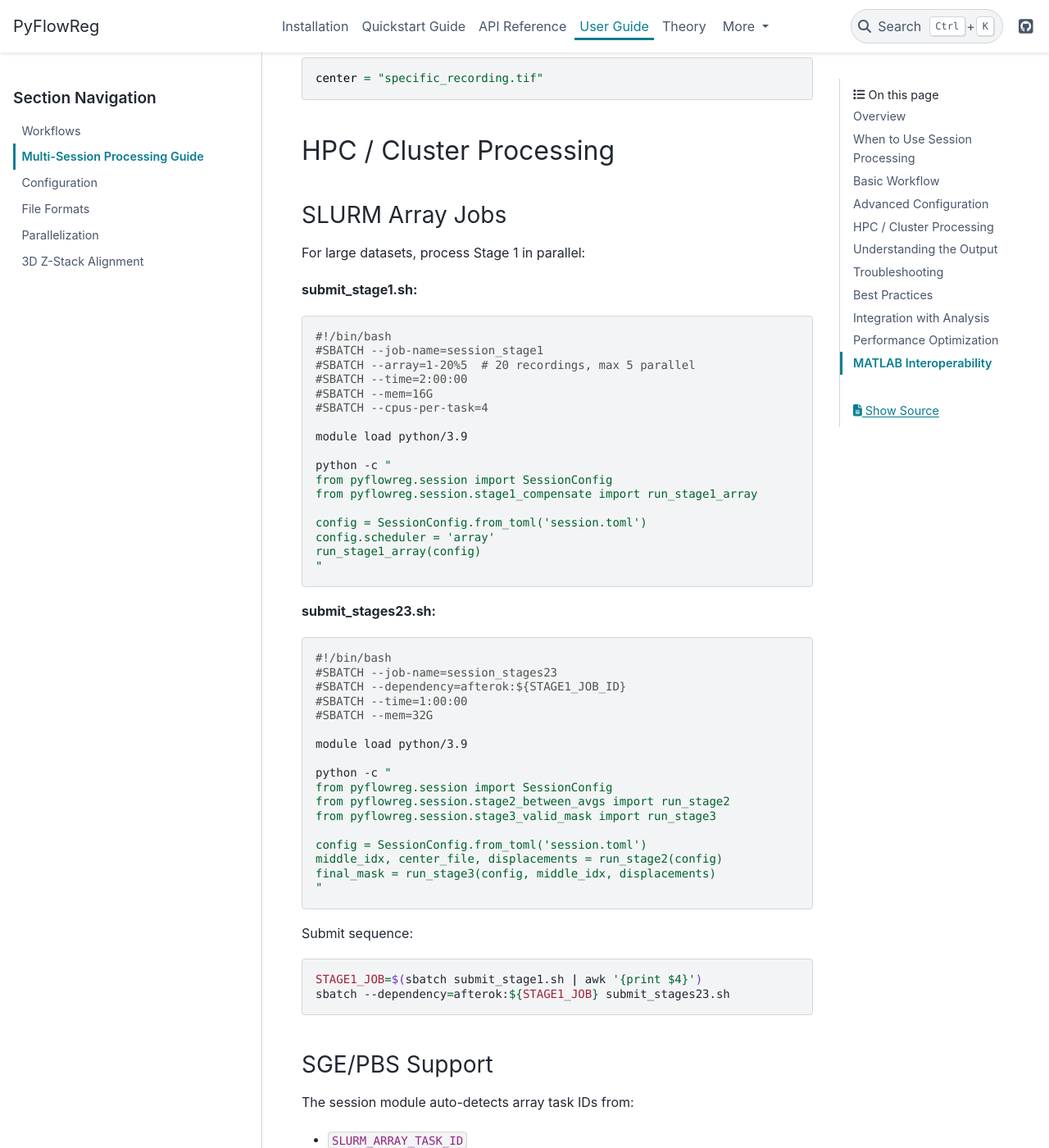
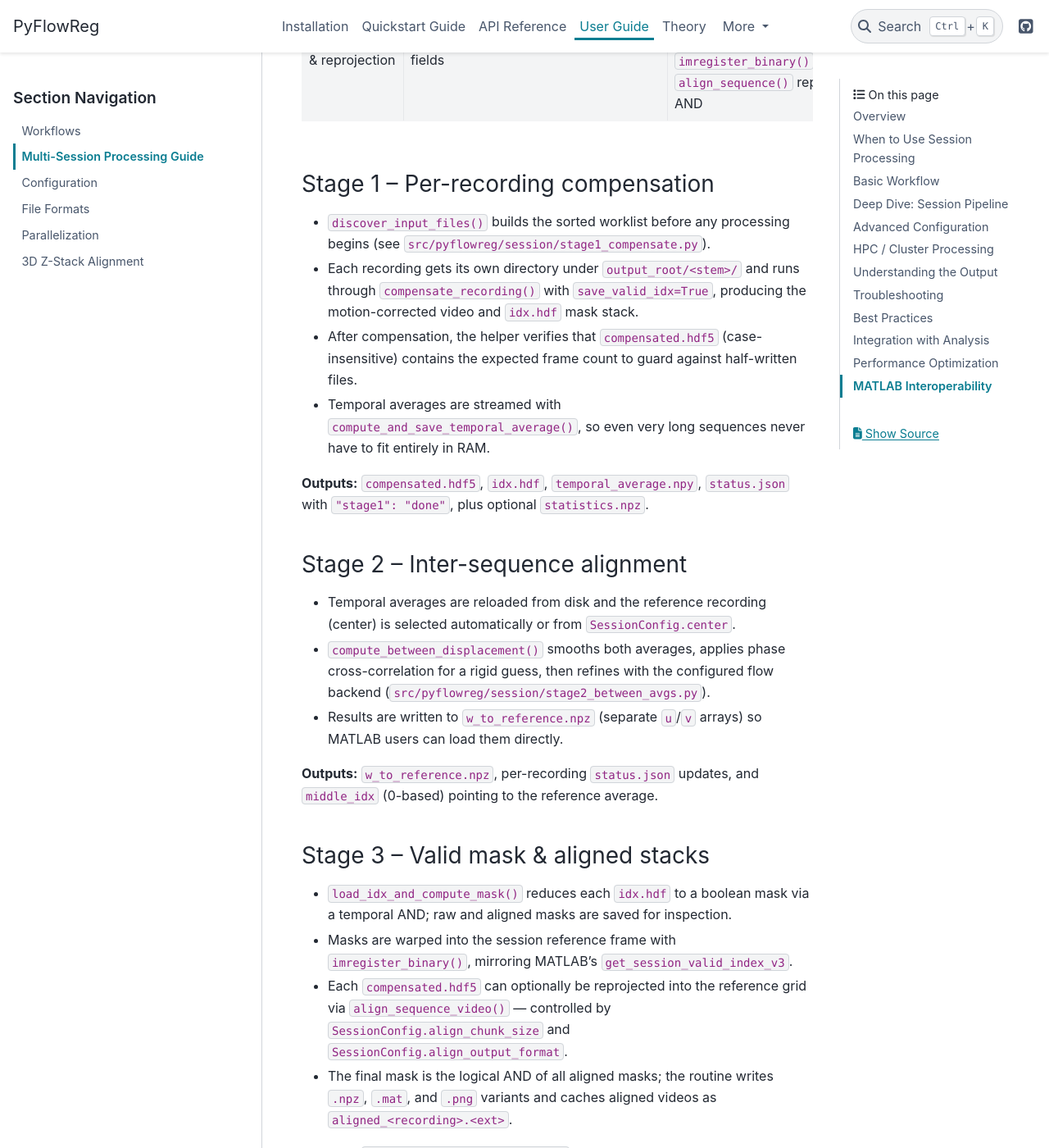
Before and after one commit to FlowRegSuite/pyflowreg, a Sphinx documentation site: the page built from docs/user_guide/multi_session.md, in a window 1280 px wide and 1400 px high, scrolled down 2999 px. Shown: the whole window at 82% size. Built offline with Sphinx 7.4.7 and the PyData theme 0.15.4, drawn with Linux system fonts in a browser that asks for light colours; some of the changed text lies outside the part shown.

Commit message:
updated the session documentation

````diff
--- a/docs/user_guide/multi_session.md
+++ b/docs/user_guide/multi_session.md
@@ -91,6 +91,73 @@ pyflowreg-session session.toml --stage 1
 pyflowreg-session session.toml --stage 2
 pyflowreg-session session.toml --stage 3
 ```
+
+## Deep Dive: Session Pipeline
+
+The `pyflowreg.session` pipeline always runs the same three deterministic stages and records progress in `status.json` files so every step can resume safely. Knowing what each stage consumes and produces makes it easier to debug, scale to clusters, or mix MATLAB and Python tooling.
+
+### Stage overview
+
+| Stage | Inputs | Key operations | Primary outputs | Resume markers |
+| --- | --- | --- | --- | --- |
+| 1. Per-recording compensation | Recordings discovered with `root` + `pattern` | `discover_input_files()` → `compensate_recording()` with `save_valid_idx=True`; streaming temporal mean via `compute_and_save_temporal_average()`; HDF5 completeness checks | `compensated.hdf5`, `idx.hdf`, `temporal_average.npy`, per-recording `status.json` | `status.json["stage1"]`, verified `compensated.hdf5` frame count |
+| 2. Inter-sequence alignment | Stage 1 temporal averages, center from `SessionConfig.resolve_center_file()` | `compute_between_displacement()` (phase cross-correlation init + optical flow refinement) | `w_to_reference.npz`, updated `status.json` | `status.json["stage2"]`, presence of `w_to_reference.npz` |
+| 3. Valid mask & reprojection | Stage 1 masks, Stage 2 displacement fields | `load_idx_and_compute_mask()`, `imregister_binary()`, optional `align_sequence()` reprojection, final AND | `final_valid_idx.*`, aligned per-recording masks, optional `aligned_<recording>.<ext>` | `final_results/status.json["stage3"]`, `final_valid_idx.npz/png` |
+
+### Stage 1 – Per-recording compensation
+
+- `discover_input_files()` builds the sorted worklist before any processing begins (see `src/pyflowreg/session/stage1_compensate.py`).
+- Each recording gets its own directory under `output_root/<stem>/` and runs through `compensate_recording()` with `save_valid_idx=True`, producing the motion-corrected video and `idx.hdf` mask stack.
+- After compensation, the helper verifies that `compensated.hdf5` (case-insensitive) contains the expected frame count to guard against half-written files.
+- Temporal averages are streamed with `compute_and_save_temporal_average()`, so even very long sequences never have to fit entirely in RAM.
+
+**Outputs:** `compensated.hdf5`, `idx.hdf`, `temporal_average.npy`, `status.json` with `"stage1": "done"`, plus optional `statistics.npz`.
+
+### Stage 2 – Inter-sequence alignment
+
+- Temporal averages are reloaded from disk and the reference recording (center) is selected automatically or from `SessionConfig.center`.
+- `compute_between_displacement()` smooths both averages, applies phase cross-correlation for a rigid guess, then refines with the configured flow backend (`src/pyflowreg/session/stage2_between_avgs.py`).
+- Results are written to `w_to_reference.npz` (separate `u`/`v` arrays) so MATLAB users can load them directly.
+
+**Outputs:** `w_to_reference.npz`, per-recording `status.json` updates, and `middle_idx` (0-based) pointing to the reference average.
+
+### Stage 3 – Valid mask & aligned stacks
+
+- `load_idx_and_compute_mask()` reduces each `idx.hdf` to a boolean mask via a temporal AND; raw and aligned masks are saved for inspection.
+- Masks are warped into the session reference frame with `imregister_binary()`, mirroring MATLAB’s `get_session_valid_index_v3`.
+- Each `compensated.hdf5` can optionally be reprojected into the reference grid via `align_sequence_video()` — controlled by `SessionConfig.align_chunk_size` and `SessionConfig.align_output_format`.
+- The final mask is the logical AND of all aligned masks; the routine writes `.npz`, `.mat`, and `.png` variants and caches aligned videos as `aligned_<recording>.<ext>`.
+
+**Outputs:** `final_valid_idx.{png,npz,mat}`, per-recording `*_valid_idx.png`/`*_valid_idx_aligned.png`, optional `aligned_<recording>.<ext>`, and `final_results/status.json`.
+
+### Result artifacts at a glance
+
+```
+compensated_outputs/
+└── recording_X/
+    ├── compensated.hdf5
+    ├── idx.hdf
+    ├── temporal_average.npy
+    ├── w_to_reference.npz
+    └── status.json
+final_results/
+├── final_valid_idx.{png,npz,mat}
+├── aligned_recording_X.tif  # format set by align_output_format
+└── status.json
+```
+
+### Resume strategy
+
+- Stage 1 re-runs automatically if `compensated.hdf5` is missing or its frame count no longer matches the source.
+- Stage 2 skips work whenever `w_to_reference.npz` already exists.
+- Stage 3 checks both `final_valid_idx.png` and `final_results/status.json` before recomputing.
+- Because each artifact is deterministic, deleting a corrupt file and re-running just that stage is safe.
+
+### CLI & scheduler coordination
+
+- `pyflowreg-session run` orchestrates all three stages locally; `run_stage1_array()` lets HPC array jobs handle Stage 1 while Stages 2–3 run as follow-up jobs.
+- The CLI prints reminders about running Stages 2–3 once all array tasks finish, and you can always call the Python APIs directly.
+- For Dask, `pyflowreg-session dask` spins up a jobqueue cluster, parallelizes Stage 1, then executes Stages 2–3 serially on the client.
 
 ## Advanced Configuration
 
````
Also changed, not shown: docs/api/session.md (+2 -0 lines).
